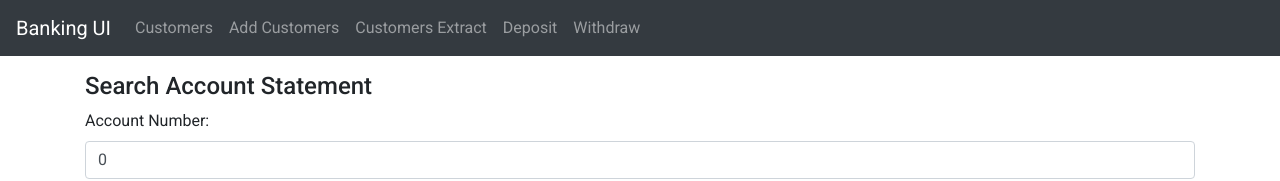
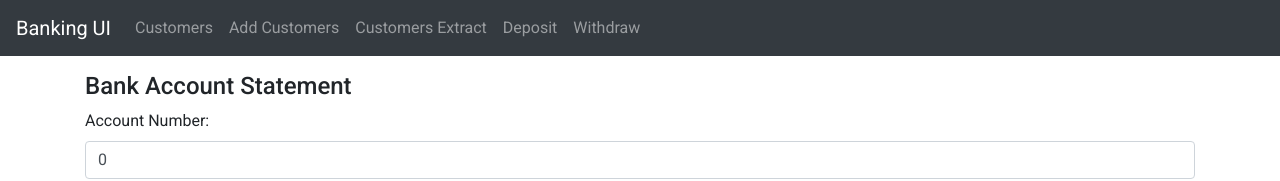
Before and after one commit to MateusFirmino/banking-ui, an Angular app: page /customer/accountNumber in a window 1280 px wide. Shown: the top 181 px of the page. Built offline with nearby package versions, Linux system fonts and the light colour scheme.

Commit message:
ajuste em tela

```diff
--- a/src/app/components/customer-details/customer-details.component.html
+++ b/src/app/components/customer-details/customer-details.component.html
@@ -1,5 +1,5 @@
 <div>
-    <h4>Search Account Statement</h4>
+    <h4>Bank Account Statement</h4>
     <form (ngSubmit)="getTransactionsById()">
         <div class="form-group">
             <label for="accountNumber">Account Number:</label>
```
